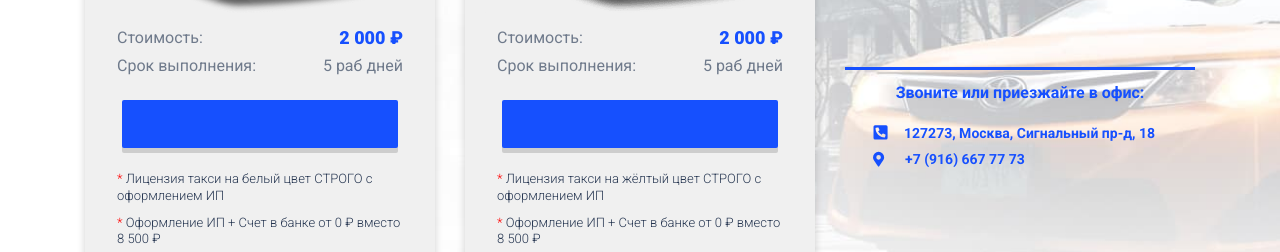
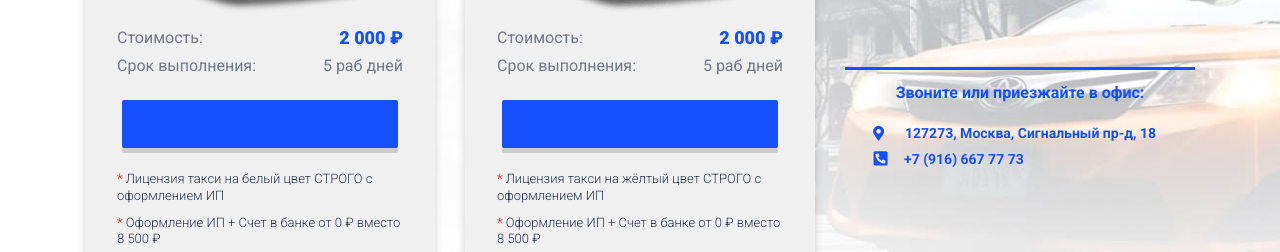
Before and after one commit to menim/auto-style-company, a Vue app: page / in a window 1280 px wide. Shown: the part 2460-2712 px from the top of the page. Built offline with nearby package versions, Linux system fonts and the light colour scheme.

Commit message:
Fix wrong position of icons

```diff
--- a/src/components/BaseInviteInfo.vue
+++ b/src/components/BaseInviteInfo.vue
@@ -2,8 +2,12 @@
   <div class="invite-info">
     <p class="invite-info__title">Звоните или приезжайте в офис:</p>
     <ul class="invite-info__list">
-      <li class="invite-info__item invite-info__item--location">127273, Москва, Сигнальный пр-д, 18</li>
-      <li class="invite-info__item invite-info__item--telephone">+7 (916) 667 77 73</li>
+      <li class="invite-info__item invite-info__item--telephone">
+        127273, Москва, Сигнальный пр-д, 18
+      </li>
+      <li class="invite-info__item invite-info__item--location">
+        +7 (916) 667 77 73
+      </li>
     </ul>
   </div>
 </template>
@@ -31,14 +35,14 @@
 }
 
 .invite-info__item--location {
-  background-image: url("../assets/images/invite-tel-icon.svg");
+  background-image: url('../assets/images/invite-tel-icon.svg');
   background-repeat: no-repeat;
   background-size: 15px 15px;
   background-position: top left;
   padding-left: 31px;
 }
 .invite-info__item--telephone {
-  background-image: url("../assets/images/location-icon.svg");
+  background-image: url('../assets/images/location-icon.svg');
   background-repeat: no-repeat;
   background-size: 12px 16px;
   background-position: top left;
```
